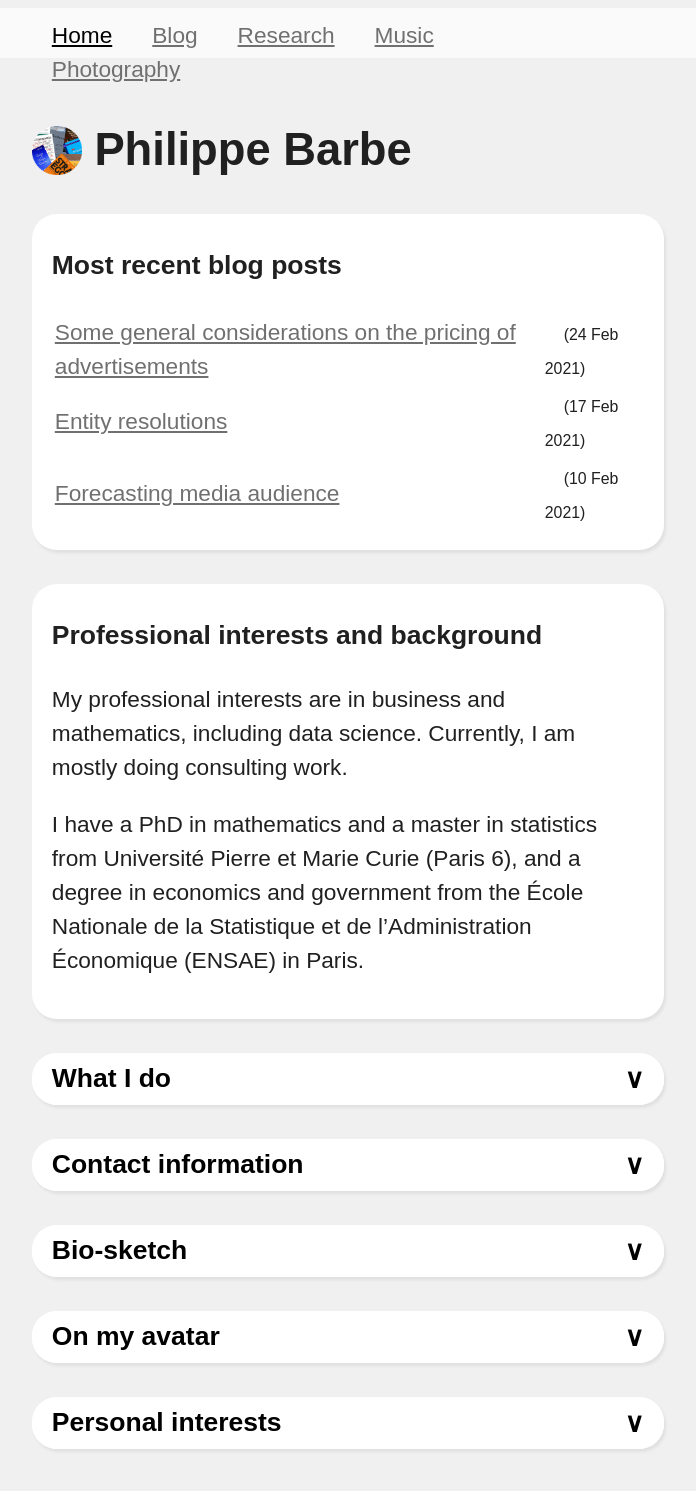
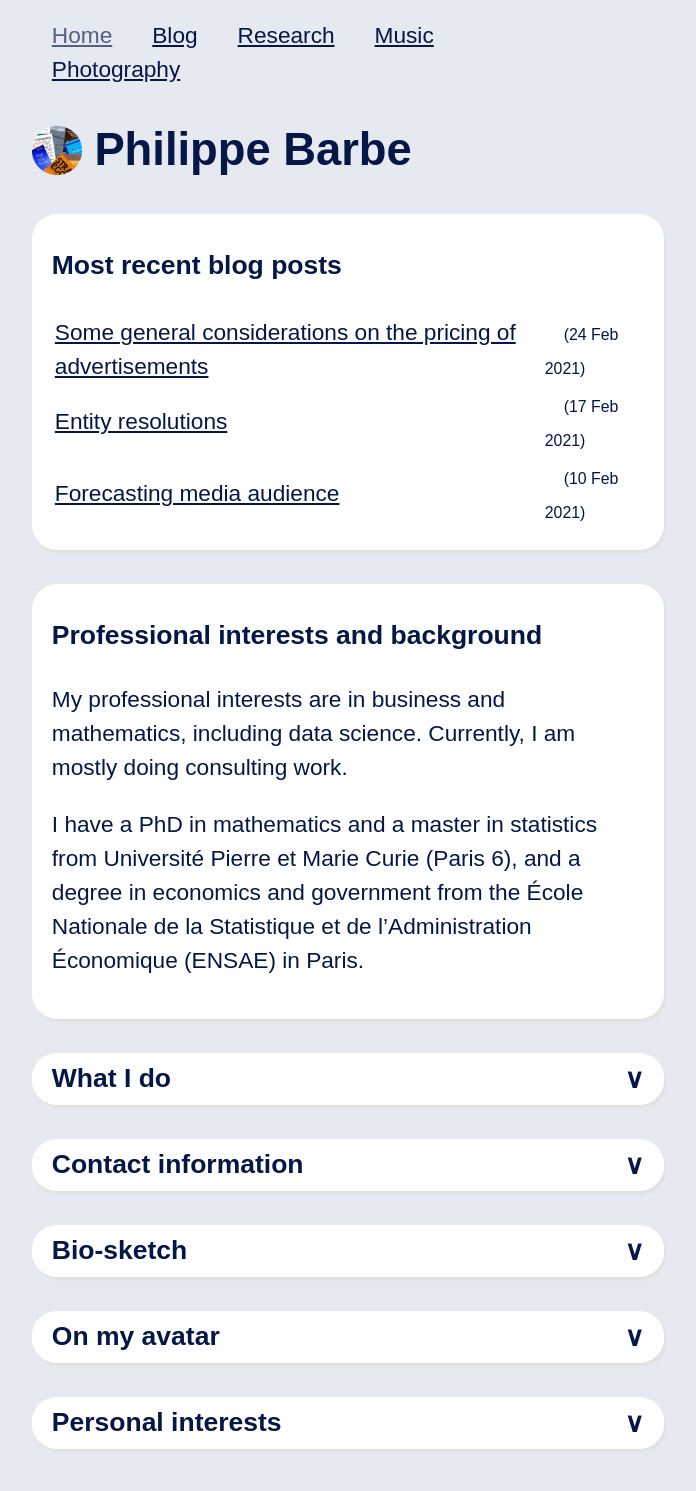
Before and after one commit to ph-barbe/ph-barbe.github.io, a Jekyll site: the page built from index.html, in a window 1280 px wide. Shown: the whole page, without its empty margins (229-925 px from the left). Built offline with Jekyll 4.4.1, drawn with Linux system fonts in a browser that asks for light colours.

Commit message:
changed color scheme

```diff
--- a/_sass/main.scss
+++ b/_sass/main.scss
@@ -1,3 +1,15 @@
+:root {
+  --site_background_A: #d8dfe3;
+  --section_background_A: #f1f4f6;
+  --font_color_A: #202020;
+  --font_color_hover_A: #404040;
+  --site_background: #e7e9f0;
+  --section_background: #fefefe;
+  --font_color: #051747;
+  --font_color_hover: #404040;
+  --font_color_navigation_on_page: #535F80;
+}
+
 * {
   box-sizing: border-box
 }
@@ -12,13 +24,13 @@ html, button {
 }
 
 body {
-    background-color: #F0F0F0;
-    color: #202020;
+    background-color: var(--site_background);
+    color: var(--font_color);
     line-height: 1.5;
 }
 
 .name{
-    background-color: #FAFAFA;
+    background-color: var(--section_background);
 }
 
 .standardPadding{
@@ -35,16 +47,16 @@ body {
 }
 
 a {
-    color: #202020;
+    color: var(--font_color);
 }
 
 a:hover{
-    color: #404040;
+    color: var(--font_color_hover);
 }
 
 .section{
     border-radius: 25px;
-    background: #FFFFFF;
+    background: var(--section_background);
     border-left: var(--basicPadding);
     border-right: var(--basicPadding);
     padding-left: var(--basicPadding);
@@ -52,14 +64,16 @@ a:hover{
     padding-top: 5px;
     padding-bottom: 20px;
     box-shadow: 2px 3px 3px #E0E0E0;
+    color: var(--font_color);
 }
 
 .sectionNoPadding{
   border-radius: 25px;
-  background: #FFFFFF;
+  background: var(--section_background);
   border-left: var(--basicPadding);
   border-right: var(--basicPadding);
   box-shadow: 2px 3px 3px #E0E0E0;
+  color: var(--font_color);
 }
 
 .alignleft {
@@ -77,7 +91,8 @@ button {
   padding-top: 10px;
   padding-bottom: 10px;
   border-radius: 25px;
-  background: #FFFFFF;
+  background: var(--section_background);
+  color: var(--font_color);
 }
 
 .collapsible {
@@ -88,6 +103,7 @@ button {
   outline: none;
   padding-left: var(--basicPadding);
   padding-right: var(--basicPadding);
+  color: var(--font_color);
 }
 
 .collapsible:after {
@@ -103,7 +119,7 @@ button {
   max-height: 0px;
   overflow: hidden;
   transition: max-height 0.2s ease-out;
-  background: #FFFFFF;
+  background: var(--section_background);
   border-bottom-left-radius: 25px;
   border-bottom-right-radius: 25px;
   padding-top: 0px;
@@ -111,4 +127,5 @@ button {
   border-top: 0px;
   padding-left: var(--basicPadding);
   padding-right: var(--basicPadding);
+  color: var(--font_color);
 }
--- a/_sass/navigation.scss
+++ b/_sass/navigation.scss
@@ -1,11 +1,11 @@
 .navigation {
-    background-color: #FAFAFA;
+    background-color: var(--section_color);
     padding-top: 10px;
     padding-bottom: 40px;
 }
 
 .navigationColor {
-    color: #707070;
+    color: var(--font_color);
 }
 
 .navigationList {
@@ -23,7 +23,7 @@
 }
 
 .navigationOnPageColor{
-    color: #000000;
+    color: var(--font_color_navigation_on_page);
 }
 
 .navigation ul{
```
Also changed, not shown: 1 other file.
